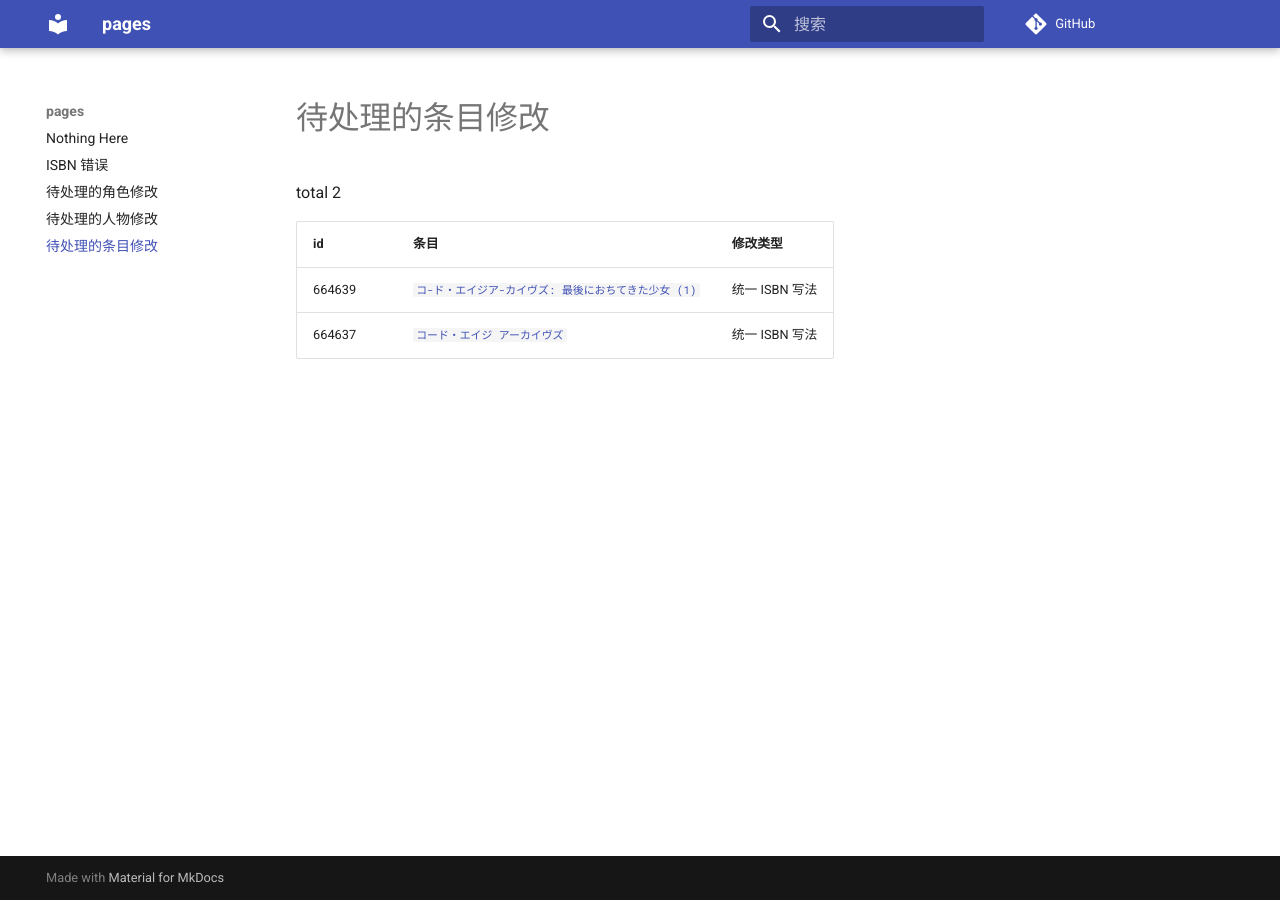
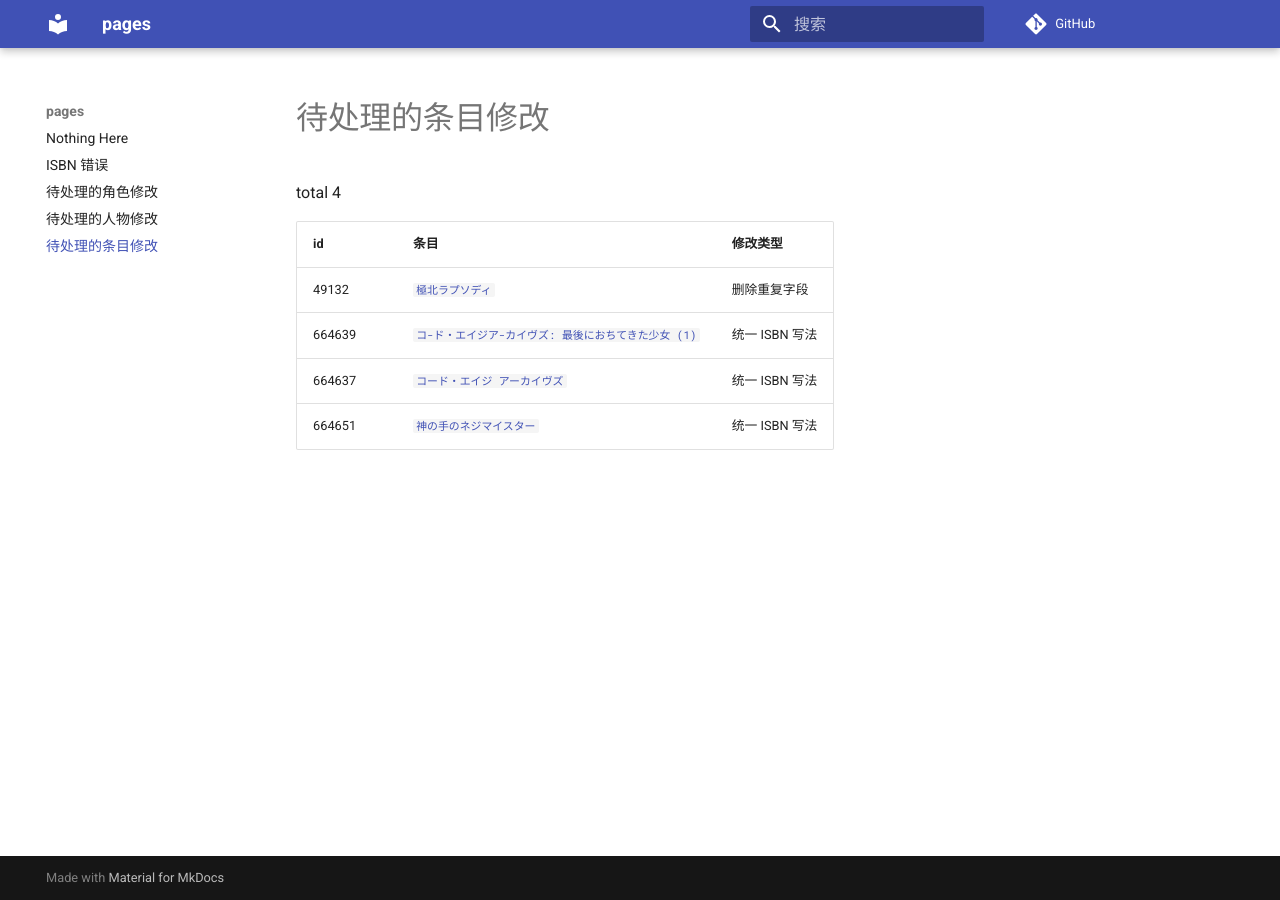
Before and after one commit to trim21/bangumi-pages, an MkDocs documentation site: the page built from docs/pending-subject-changes.md, in a window 1280 px wide. Built offline with MkDocs 1.6.1 and Material for MkDocs 9.7.7, drawn with Linux system fonts in a browser that asks for light colours; comment, search, counter and statistics services are not loaded.

Commit message:
update pending-changes.md

```diff
--- a/docs/pending-subject-changes.md
+++ b/docs/pending-subject-changes.md
@@ -1,8 +1,10 @@
 # 待处理的条目修改
 
-total 2
+total 4
 
 | id | 条目 | 修改类型 |
 | --- | --- | --- |
+| 49132 | [`極北ラプソディ`](https://bgm.tv/subject/49132) | 删除重复字段 |
 | 664639 | [`コ-ド・エイジア-カイヴズ: 最後におちてきた少女 (1)`](https://bgm.tv/subject/664639) | 统一 ISBN 写法 |
 | 664637 | [`コード・エイジ アーカイヴズ`](https://bgm.tv/subject/664637) | 统一 ISBN 写法 |
+| 664651 | [`神の手のネジマイスター`](https://bgm.tv/subject/664651) | 统一 ISBN 写法 |
```
